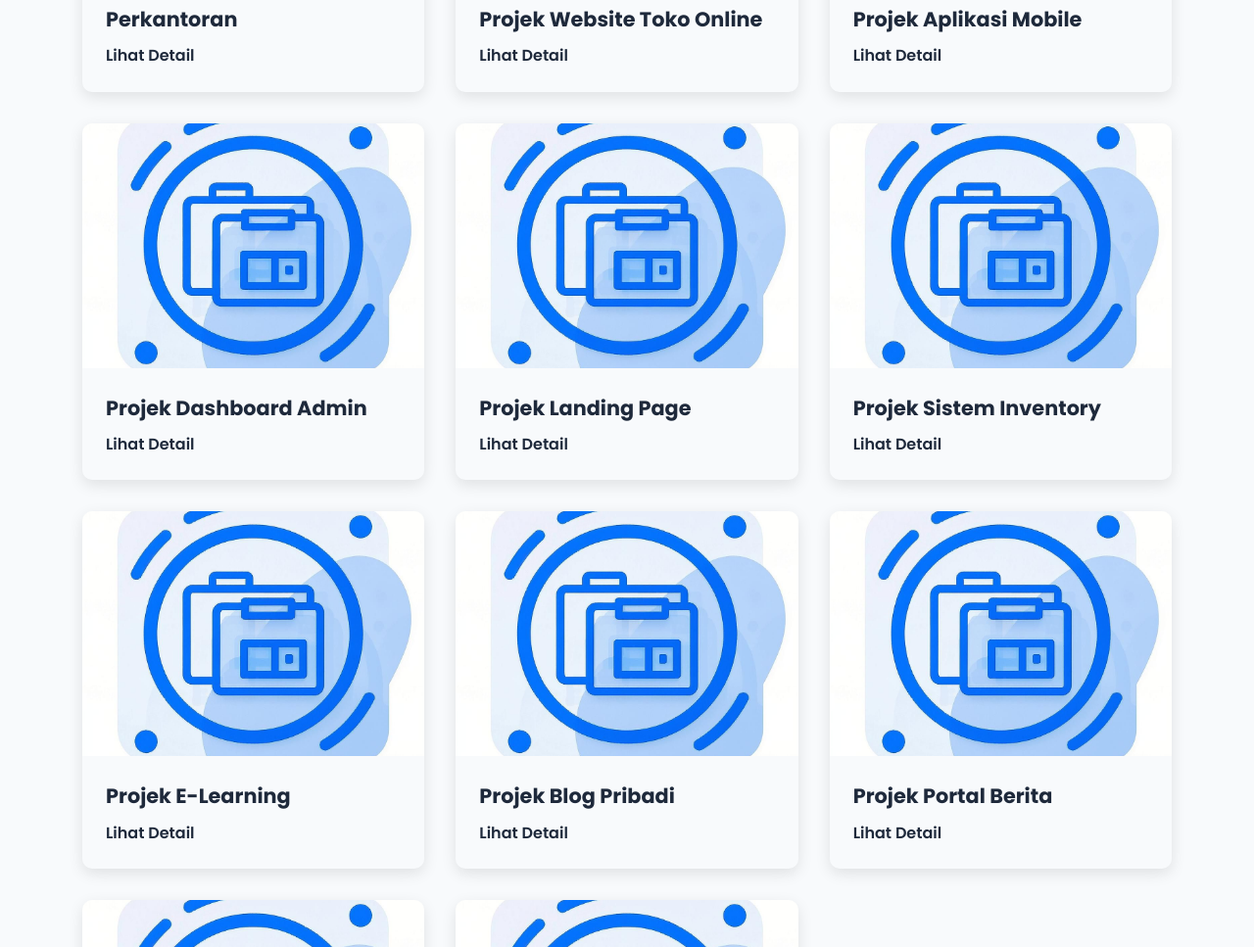
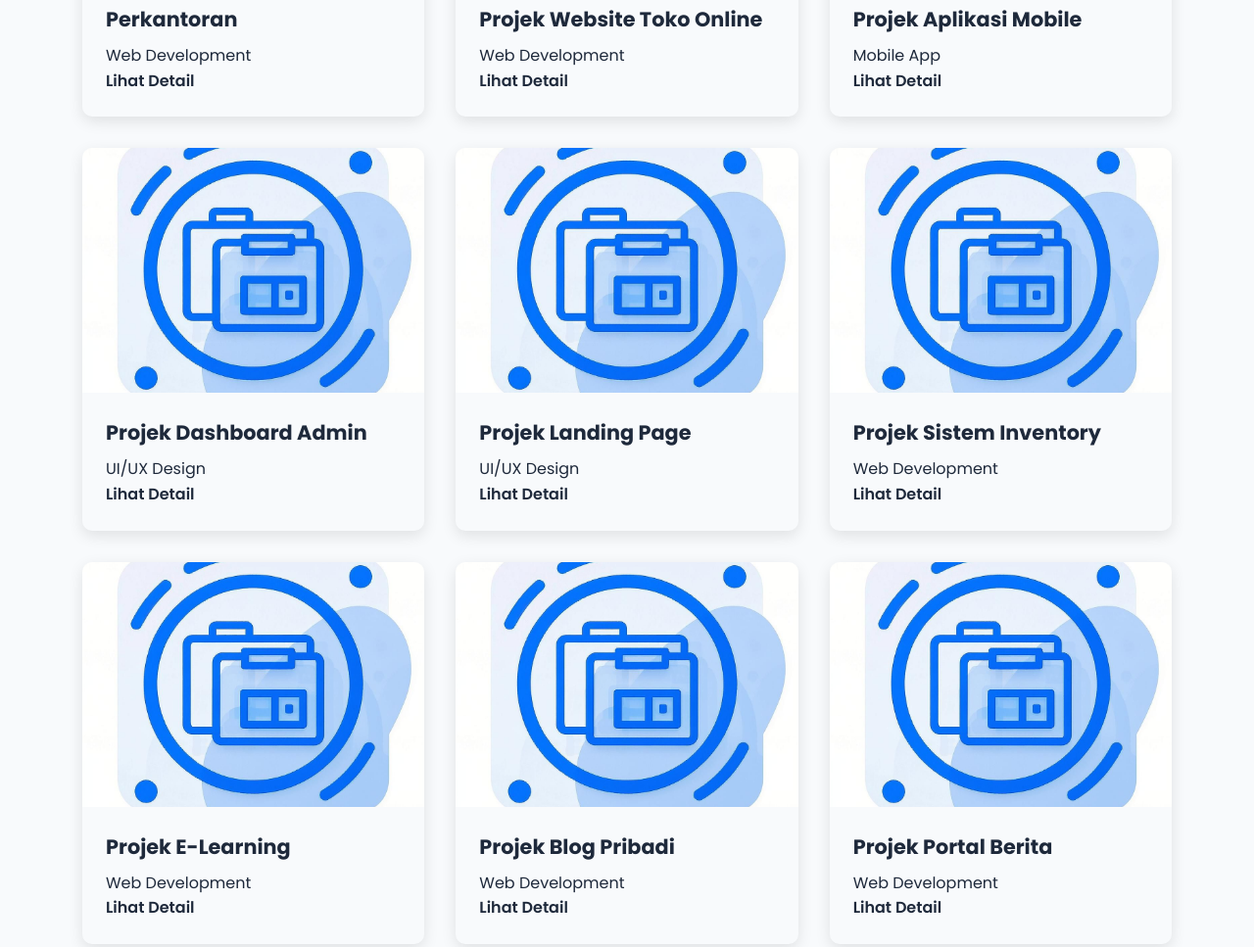
Before and after one commit to Iluzzy14/Web-Portofolio, a plain HTML site: page portofolio.html in a window 1280 px wide. Shown: the part 1014-1981 px from the top of the page at 98% size. Drawn offline with Linux system fonts and the light colour scheme.

Commit message:
Final Revisi

```diff
--- a/portofolio.html
+++ b/portofolio.html
@@ -64,7 +64,7 @@
                         </div>
                         <div class="portofolio-info">
                             <h3>Aplikasi E-commerce</h3>
-                            <p>Web Development</p>
+                            <p>Mobile App</p>
                             <a href="https://github.com/zidniee/java-TokoOnline.git" class="portofolio-link">Lihat Detail</a>
                         </div>
                     </div>
@@ -75,6 +75,7 @@
                         </div>
                         <div class="portofolio-info">
                             <h3>Donasi online</h3>
+                            <p>Web Development</p>
                             <a href="https://github.com/zidniee/Donasi-Onleng.git" class="portofolio-link">Lihat Detail</a>
                         </div>
                     </div>
@@ -85,6 +86,7 @@
                         </div>
                         <div class="portofolio-info">
                             <h3>Hubungan kita</h3>
+                            <p>UI/UX Design</p>
                             <a href="#" class="portofolio-link">Lihat Detail</a>
                         </div>
                     </div>
@@ -95,6 +97,7 @@
                         </div>
                         <div class="portofolio-info">
                             <h3>Perkantoran</h3>
+                            <p>Web Development</p>
                             <a href="#" class="portofolio-link">Lihat Detail</a>
                         </div>
                     </div>
@@ -104,6 +107,7 @@
                         </div>
                         <div class="portofolio-info">
                             <h3>Projek Website Toko Online</h3>
+                            <p>Web Development</p>
                             <a href="#" class="portofolio-link">Lihat Detail</a>
                         </div>
                     </div>
@@ -114,6 +118,7 @@
                         </div>
                         <div class="portofolio-info">
                             <h3>Projek Aplikasi Mobile</h3>
+                            <p>Mobile App</p>
                             <a href="#" class="portofolio-link">Lihat Detail</a>
                         </div>
                     </div>
@@ -124,16 +129,18 @@
                         </div>
                         <div class="portofolio-info">
                             <h3>Projek Dashboard Admin</h3>
+                            <p>UI/UX Design</p>
                             <a href="#" class="portofolio-link">Lihat Detail</a>
                         </div>
                     </div>
 
-                    <div class="portofolio-item" data-category="app">
+                    <div class="portofolio-item" data-category="design">
                         <div class="portofolio-img">
                             <img src="Image/logo-title.png" alt="Projek saya">
                         </div>
                         <div class="portofolio-info">
                             <h3>Projek Landing Page</h3>
+                            <p>UI/UX Design</p>
                             <a href="#" class="portofolio-link">Lihat Detail</a>
                         </div>
                     </div>
@@ -144,6 +151,7 @@
                         </div>
                         <div class="portofolio-info">
                             <h3>Projek Sistem Inventory</h3>
+                            <p>Web Development</p>
                             <a href="#" class="portofolio-link">Lihat Detail</a>
                         </div>
                     </div>
@@ -154,6 +162,7 @@
                         </div>
                         <div class="portofolio-info">
                             <h3>Projek E-Learning</h3>
+                            <p>Web Development</p>
                             <a href="#" class="portofolio-link">Lihat Detail</a>
                         </div>
                     </div>
@@ -164,6 +173,7 @@
                         </div>
                         <div class="portofolio-info">
                             <h3>Projek Blog Pribadi</h3>
+                            <p>Web Development</p>
                             <a href="#" class="portofolio-link">Lihat Detail</a>
                         </div>
                     </div>
@@ -174,6 +184,7 @@
                         </div>
                         <div class="portofolio-info">
                             <h3>Projek Portal Berita</h3>
+                            <p>Web Development</p>
                             <a href="#" class="portofolio-link">Lihat Detail</a>
                         </div>
                     </div>
@@ -184,6 +195,7 @@
                         </div>
                         <div class="portofolio-info">
                             <h3>Projek Sistem Booking</h3>
+                            <p>Mobile App Development</p>
                             <a href="#" class="portofolio-link">Lihat Detail</a>
                         </div>
                     </div>
@@ -194,6 +206,7 @@
                         </div>
                         <div class="portofolio-info">
                             <h3>Projek Sistem Keuangan</h3>
+                            <p>Mobile App Development</p>
                             <a href="#" class="portofolio-link">Lihat Detail</a>
                         </div>
                     </div>
```
Also changed, not shown: index.html (+1 -1 lines), 1 other file.
